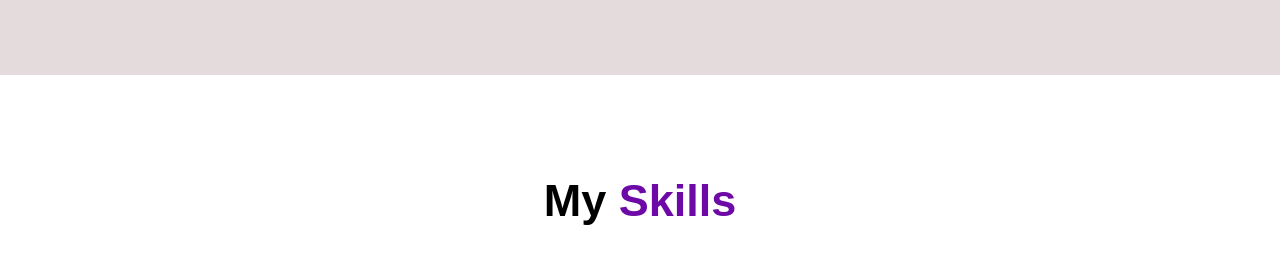
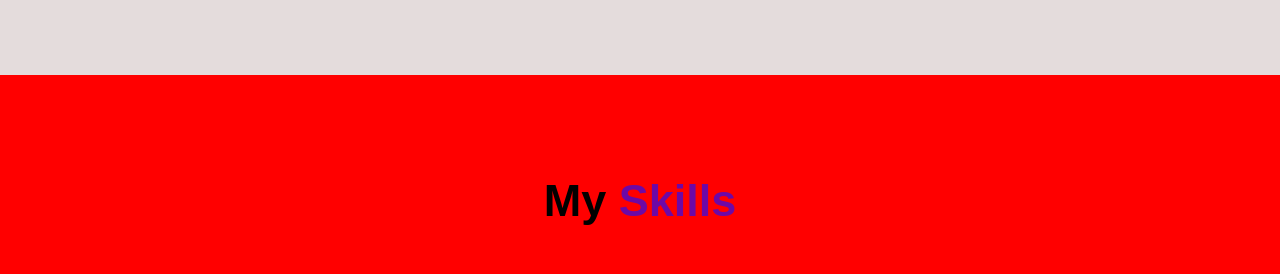
Before and after one commit to Adabalapavan/rekhawebsite, a plain HTML site: page index.html in a window 1280 px wide. Shown: the part 1525-1799 px from the top of the page. Drawn offline with nearby package versions, Linux system fonts and the light colour scheme.

Commit message:
Update style.css

```diff
--- a/style.css
+++ b/style.css
@@ -10,7 +10,7 @@
 }
 
 :root {
-    --bg-color:  #ffffff;
+    --bg-color:  red;
     --second-color: #e4dcdc;
     --text-color: #010000;
     --main-color: rgb(109, 9, 166)
```
